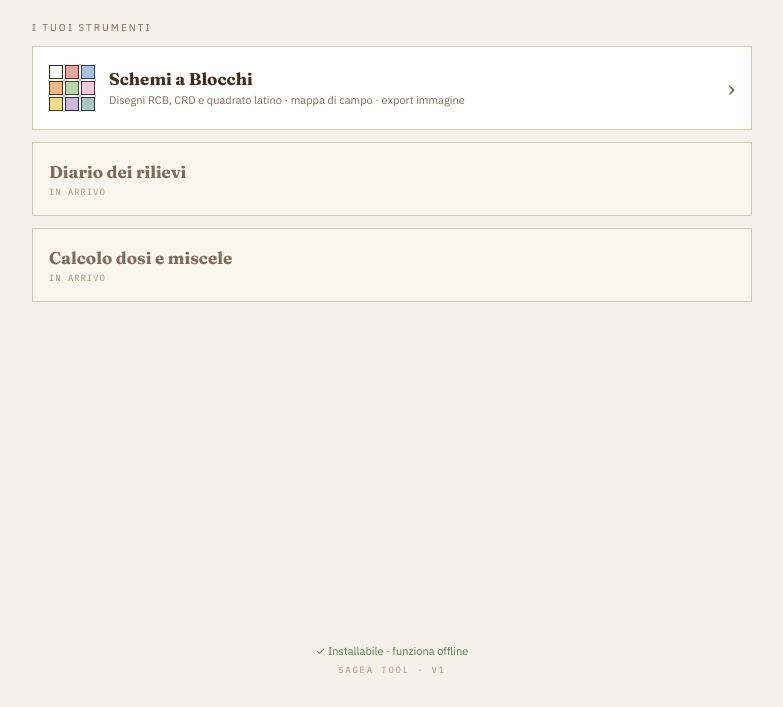
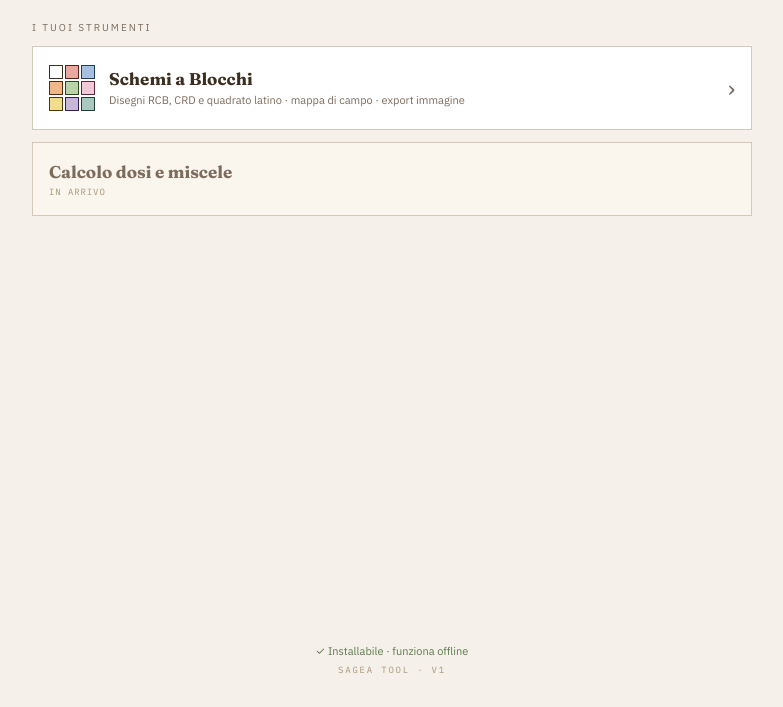
Before and after one commit to alessandroazzurretti-web/sagea-tool, a plain HTML site: page index.html in a window 1280 px wide. Shown: the part 93-800 px from the top of the page, without its empty margins (248-1031 px from the left). Drawn offline with Linux system fonts and the light colour scheme.

Commit message:
Update index.html

```diff
--- a/index.html
+++ b/index.html
@@ -147,13 +147,6 @@
 
   <div class="tool-card soon">
     <div class="tool-text">
-      <div class="tool-title">Diario dei rilievi</div>
-      <div class="soon-tag">In arrivo</div>
-    </div>
-  </div>
-
-  <div class="tool-card soon">
-    <div class="tool-text">
       <div class="tool-title">Calcolo dosi e miscele</div>
       <div class="soon-tag">In arrivo</div>
     </div>
```
